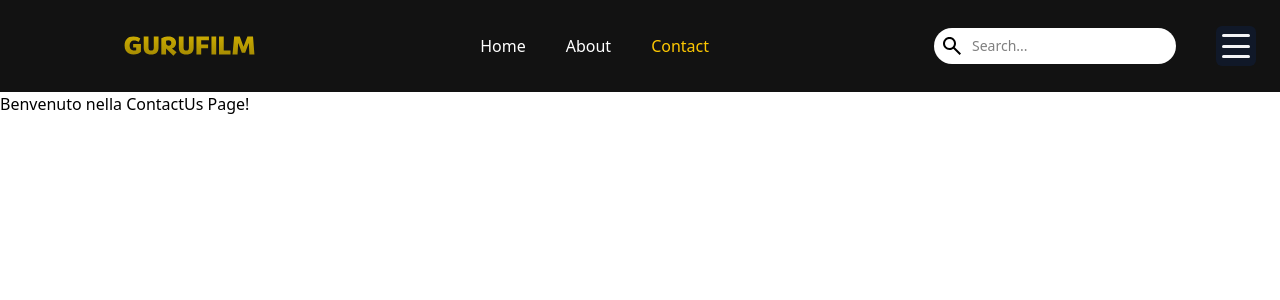
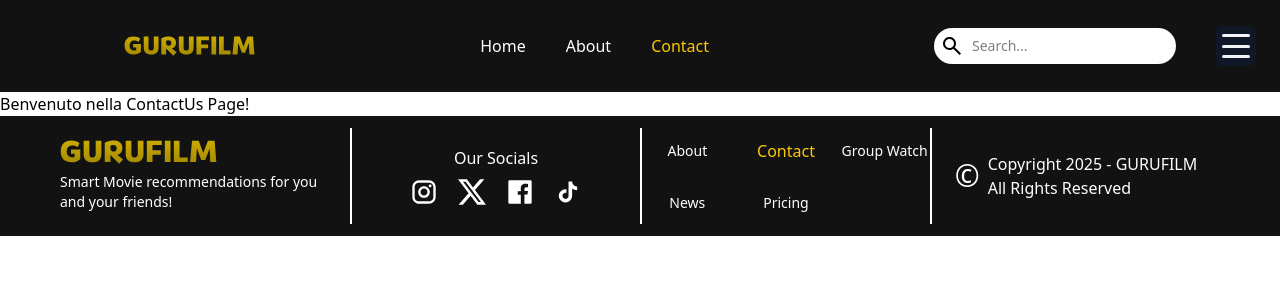
Before and after one commit to Sk4rKr0w/Movies-HCI-Project, a React (Vite) app in the folder front-end/: page /contact in a window 1280 px wide. Shown: the top 300 px of the page. Built offline with nearby package versions, Linux system fonts and the light colour scheme.

Commit message:
Footer Created

```diff
--- a/front-end/src/App.jsx
+++ b/front-end/src/App.jsx
@@ -4,6 +4,7 @@ import Home from "./pages/Home";
 import About from "./pages/About";
 import ContactUs from "./pages/ContactUs";
 import NavBar from "./components/NavBar";
+import Footer from "./components/Footer";
 
 function App() {
     return (
@@ -14,6 +15,7 @@ function App() {
                 <Route path="/about" element={<About />} />
                 <Route path="/contact" element={<ContactUs />} />
             </Routes>
+            <Footer />
         </Router>
     );
 }
--- /dev/null
+++ b/front-end/src/components/Footer.jsx
@@ -0,0 +1,73 @@
+import logo from "../assets/images/logo.svg";
+import instagram from "../assets/images/instagram.svg";
+import twitter from "../assets/images/twitter.svg";
+import facebook from "../assets/images/facebook.svg";
+import tiktok from "../assets/images/tiktok.svg";
+import { NavLink } from "react-router-dom";
+
+function Footer() {
+    const socials = [
+        { icon: instagram, alt: "Instagram", link: "https://instagram.com" },
+        { icon: twitter, alt: "Twitter", link: "https://twitter.com" },
+        { icon: facebook, alt: "Facebook", link: "https://facebook.com" },
+        { icon: tiktok, alt: "TikTok", link: "https://tiktok.com" },
+    ];
+
+    const footLinks = [
+        { text: "About", link: "/about" },
+        { text: "Contact", link: "/contact" },
+        { text: "Group Watch", link: "/groupwatch" },
+        { text: "News", link: "/news" },
+        { text: "Pricing", link: "/pricing" },
+    ];
+
+    return (
+        <div className="px-5 md:px-15 w-full md:h-[120px] bg-[#121212] text-white flex flex-col md:flex-row justify-center items-center">
+            <div className="hidden md:flex md:w-1/4 flex-col items-start gap-2">
+                <img src={logo} alt="Logo IMG" className="h-6" />
+                <p className="text-sm max-w-[35ch]">
+                    Smart Movie recommendations for you and your friends!
+                </p>
+            </div>
+            <div className="hidden md:border-l-2 md:border-l-white h-[80%] md:flex md:w-1/4 flex-col justify-center items-center gap-y-2">
+                <span>Our Socials</span>
+                <div className="flex flex-row gap-5">
+                    {socials.map((social, index) => (
+                        <a key={index} href={social.link} alt={social.alt}>
+                            <img
+                                src={social.icon}
+                                className="h-7 hover:opacity-80 hover:scale-125 transition"
+                            ></img>
+                        </a>
+                    ))}
+                </div>
+            </div>
+            <div className="p-5 md:border-l-2 md:p-0 text-center md:border-l-white h-[80%] grid md:w-1/4 w-full grid-cols-3 gap-2 justify-center items-center">
+                {footLinks.map((item, index) => (
+                    <NavLink
+                        key={index}
+                        to={item.link}
+                        className={({ isActive }) =>
+                            isActive
+                                ? "text-yellow-400"
+                                : "hover:text-gray-500 transition text-sm hover:opacity-50"
+                        }
+                    >
+                        {item.text}
+                    </NavLink>
+                ))}
+            </div>
+            <div className="p-5 md:p-0 md:border-l-2 md:border-l-white h-[80%] flex w-full md:w-1/4 flex-row justify-center items-center gap-x-2">
+                <span className="text-3xl">&copy;</span>
+                <div>
+                    <p>
+                        Copyright 2025 - GURUFILM
+                        <br />
+                        All Rights Reserved
+                    </p>
+                </div>
+            </div>
+        </div>
+    );
+}
+export default Footer;
```
Lines whose indentation alone changed are shown as unchanged.
